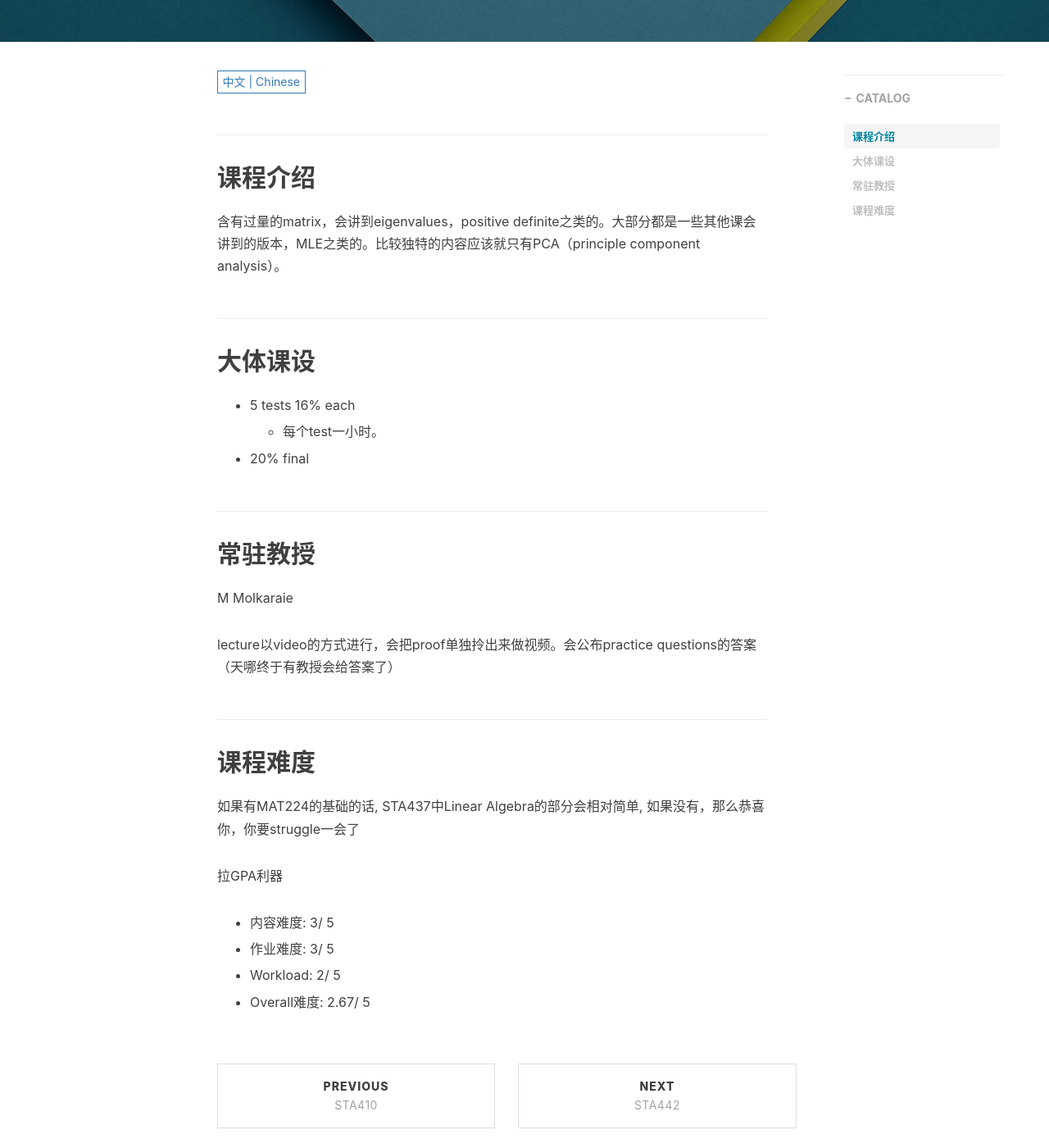
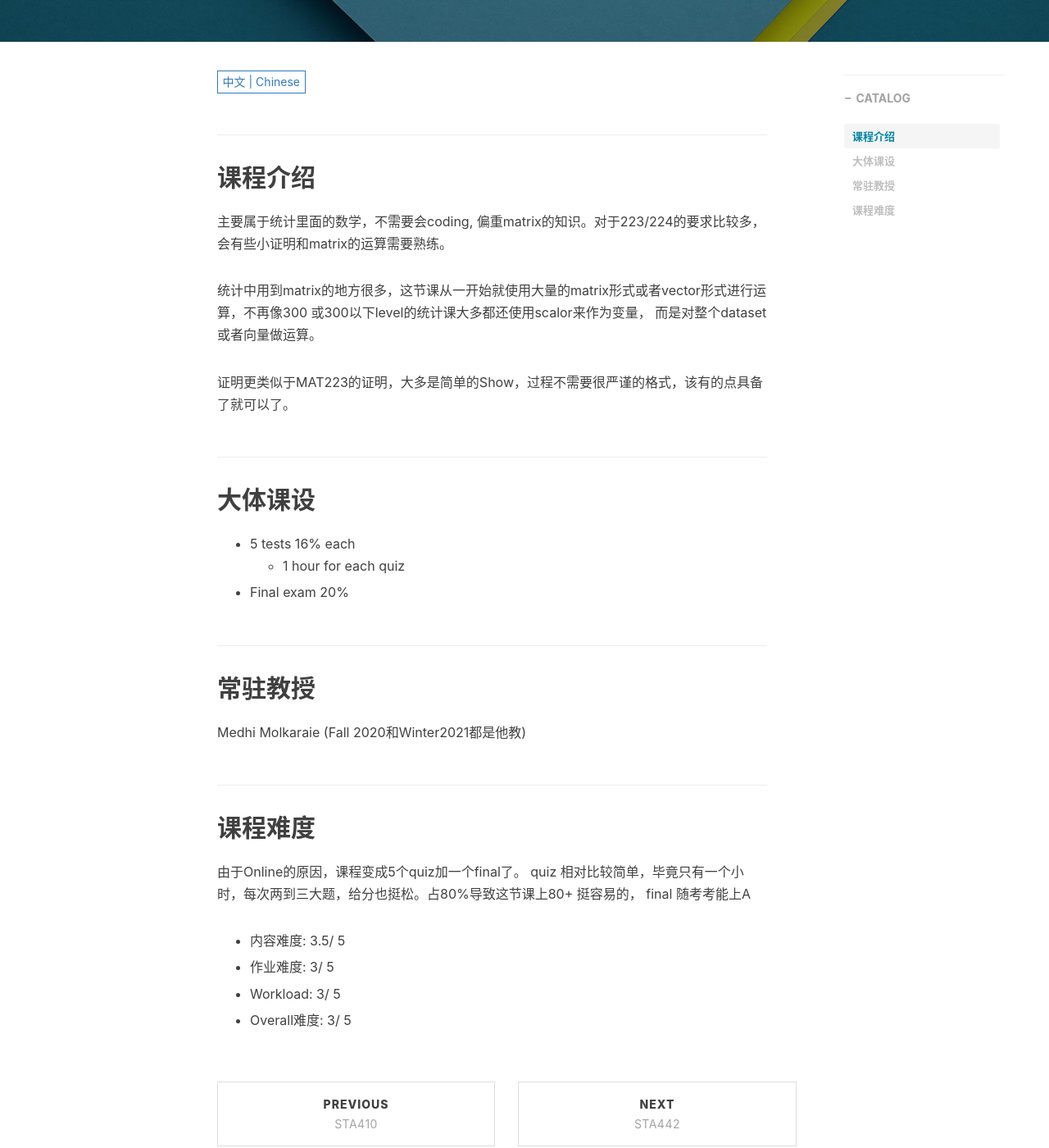
Before and after one commit to UT-Application-Development-Association/course-wiki, a Jekyll site: the page built from _posts/2021-01-06-STA437.md, in a window 1280 px wide and 1400 px high, scrolled down 521 px. Shown: the whole window at 82% size. Built offline with Jekyll 4.4.1, drawn with Linux system fonts in a browser that asks for light colours; nearby versions of some CDN libraries; comment, search, counter and statistics services are not loaded.

Commit message:
Update STA437

```diff
--- a/_includes/posts/UTSG/STA437/zh.md
+++ b/_includes/posts/UTSG/STA437/zh.md
@@ -1,29 +1,25 @@
 ## 课程介绍
+主要属于统计里面的数学，不需要会coding, 偏重matrix的知识。对于223/224的要求比较多，会有些小证明和matrix的运算需要熟练。
 
-含有过量的matrix，会讲到eigenvalues，positive definite之类的。大部分都是一些其他课会讲到的版本，MLE之类的。比较独特的内容应该就只有PCA（principle component analysis）。
+统计中用到matrix的地方很多，这节课从一开始就使用大量的matrix形式或者vector形式进行运算，不再像300 或300以下level的统计课大多都还使用scalor来作为变量， 而是对整个dataset或者向量做运算。
+
+证明更类似于MAT223的证明，大多是简单的Show，过程不需要很严谨的格式，该有的点具备了就可以了。
 
 ## 大体课设
 - 5 tests 16% each
-
-    - 每个test一小时。
-
-- 20% final
+    - 1 hour for each quiz
+- Final exam 20%
 
 ## 常驻教授
-
-M Molkaraie
-
-lecture以video的方式进行，会把proof单独拎出来做视频。会公布practice questions的答案（天哪终于有教授会给答案了）
+Medhi Molkaraie (Fall 2020和Winter2021都是他教)
 
 ## 课程难度
-如果有MAT224的基础的话, STA437中Linear Algebra的部分会相对简单, 如果没有，那么恭喜你，你要struggle一会了
+由于Online的原因，课程变成5个quiz加一个final了。 quiz 相对比较简单，毕竟只有一个小时，每次两到三大题，给分也挺松。占80%导致这节课上80+ 挺容易的， final 随考考能上A
 
-拉GPA利器
-
-- 内容难度:  3/ 5
+- 内容难度:  3.5/ 5
 
 - 作业难度:  3/ 5
 
-- Workload:  2/ 5
+- Workload:  3/ 5
 
-- Overall难度:  2.67/ 5
+- Overall难度:  3/ 5
```
